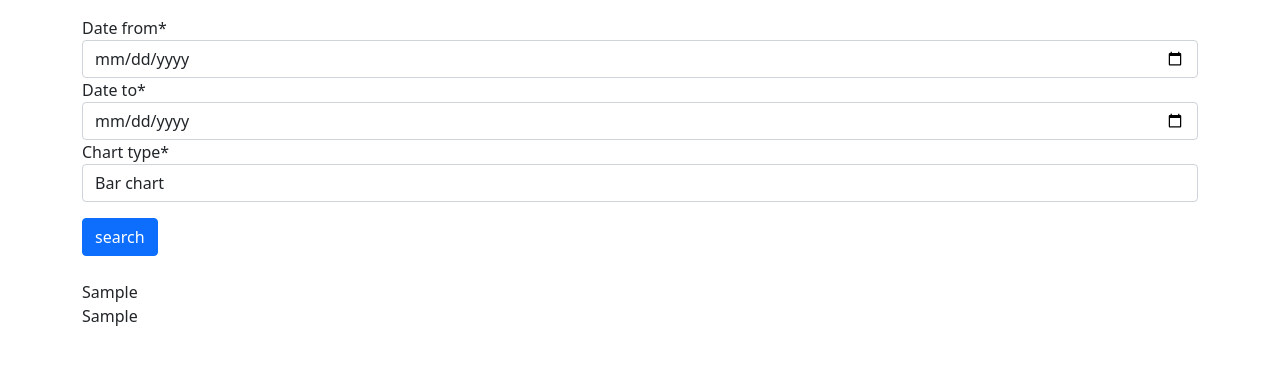
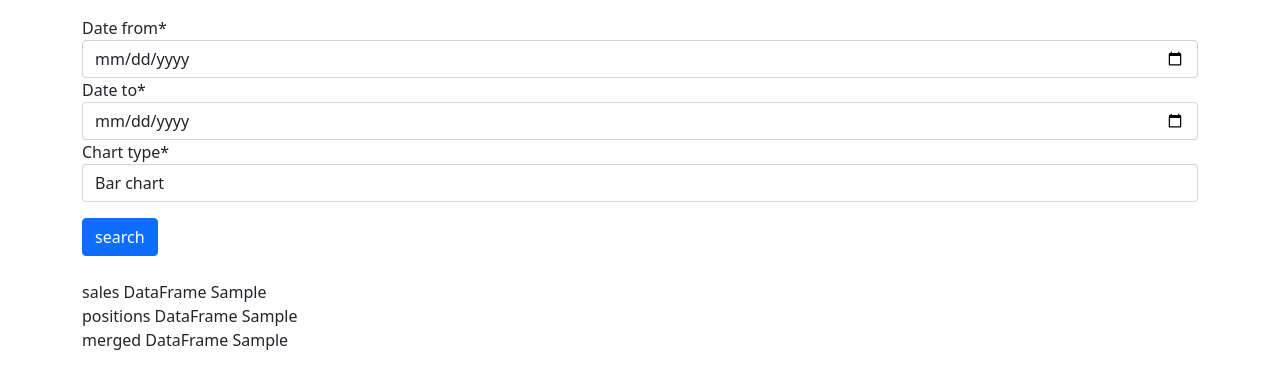
Before and after one commit to bbazzan/Django-Course, a Django app: template src/sales/templates/sales/home.html in a window 1280 px wide. Shown: the top 389 px of the page. Run offline with Django 4.2, Linux system fonts and the light colour scheme; tables that the repository leaves empty hold one stand-in row (values such as "Sample post"); the template is opened without the code that fills it: values that come from a table or form of the project are taken from there, most other values are stand-ins (such as "Sample title", 1, 10 or a date in 2020); some libraries are stand-ins or nearby versions.

Commit message:
merged the sales_df and the positions_df and displayed it as merged_df

```diff
--- a/src/sales/templates/sales/home.html
+++ b/src/sales/templates/sales/home.html
@@ -15,9 +15,14 @@
     <br>
 
     {% if sales_df %}
+        sales DataFrame
         {{ sales_df|safe }}
         <br>
+        positions DataFrame
         {{ positions_df|safe }}
+        <br>
+        merged DataFrame
+        {{ merged_df|safe }}
     {% else %}
         <h3>no data</h3>
     {% endif %}
```
Also changed, not shown: src/sales/views.py (+6 -1 lines).
